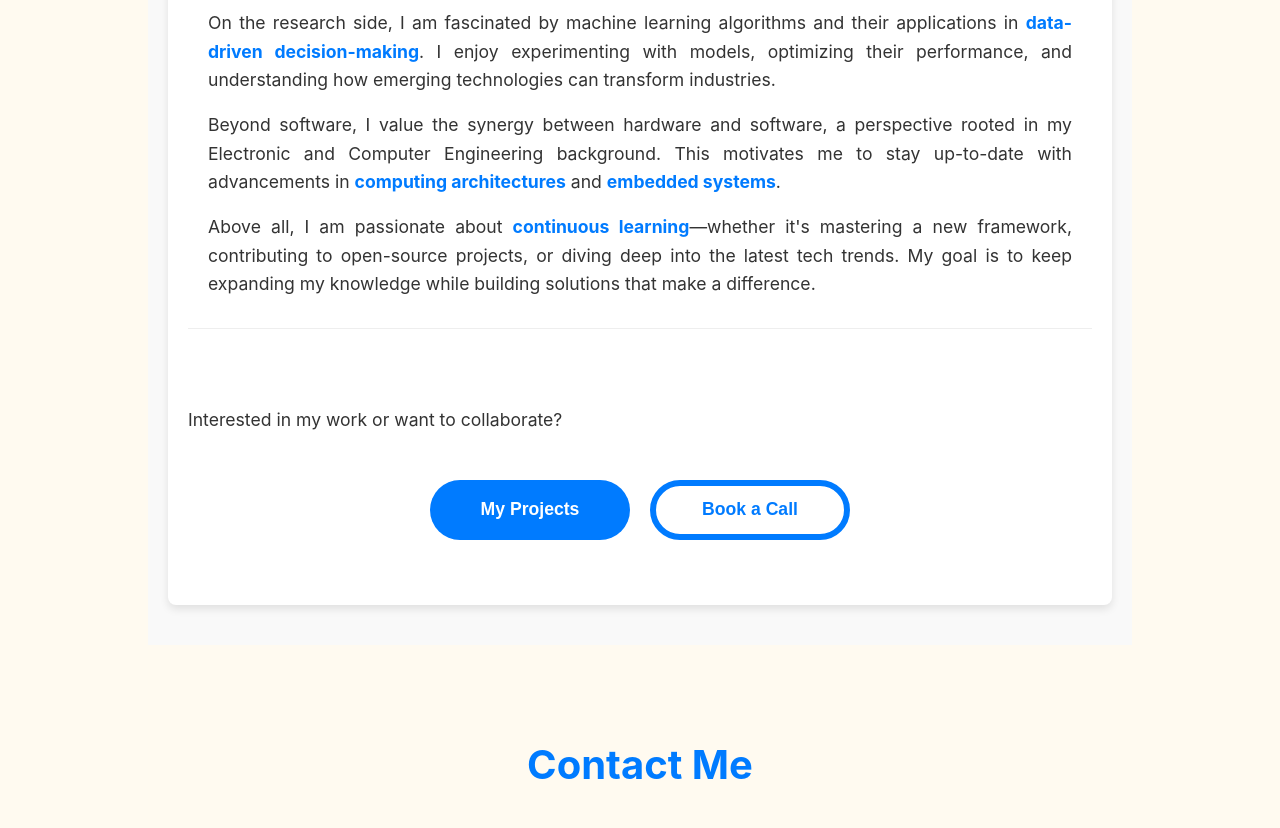
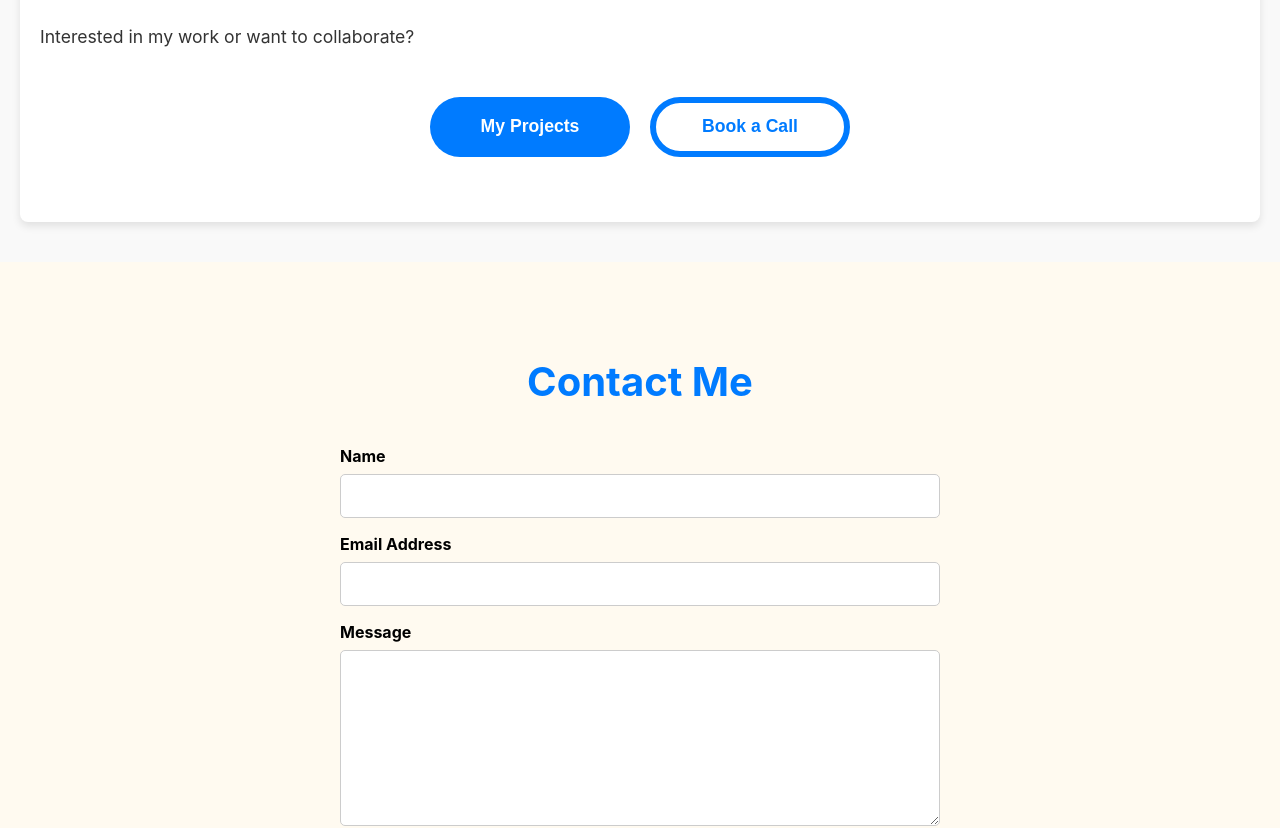
Before and after one commit to Cerne17/portfolio-fullstack, a React (Create React App) app in the folder frontend/: page / in a window 1280 px wide. Shown: the part 3379-4207 px from the top of the page. Built offline with nearby package versions, Linux system fonts and the light colour scheme; no server answers.

Commit message:
chore: resets the width to 100%

```diff
--- a/frontend/src/App.css
+++ b/frontend/src/App.css
@@ -14,10 +14,10 @@ body {
 /* Keep or adjust other styles for your App.tsx test elements if still present */
 .app-container {
   /* This container should still have its max-width for content */
-  max-width: 80%; /* Or whatever value you want for central content */
+  max-width: 100%; /* Or whatever value you want for central content */
   margin: 0 auto; /* Center it */
-  width: 80%; /* Ensure it respects max-width while taking full available space */
-  padding: 20px;
+  width: 100%; /* Ensure it respects max-width while taking full available space */
+  /* padding: 20px; */
   box-sizing: border-box; /* Include padding in width calculation */
 }
 
```
